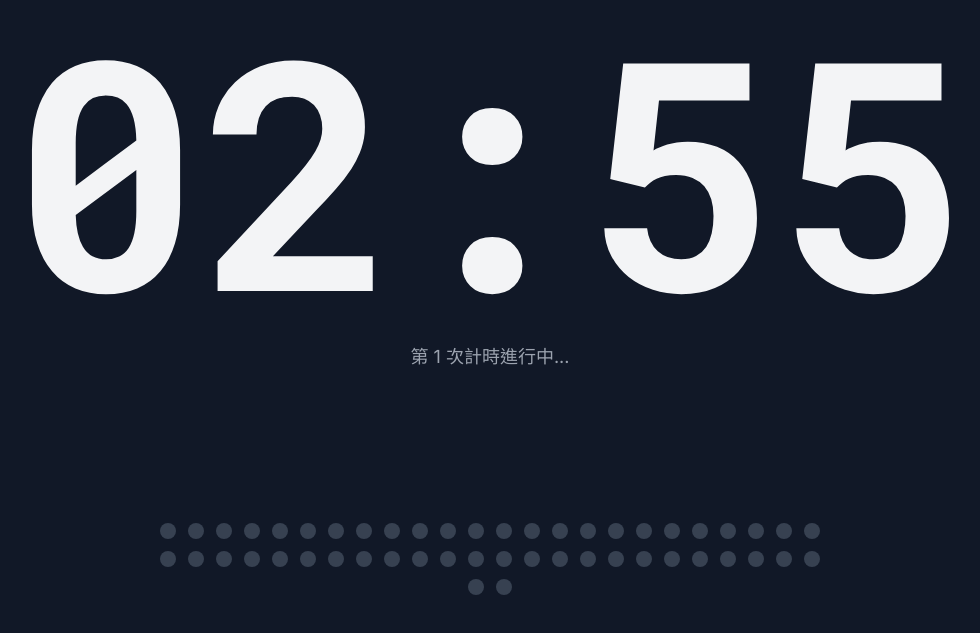
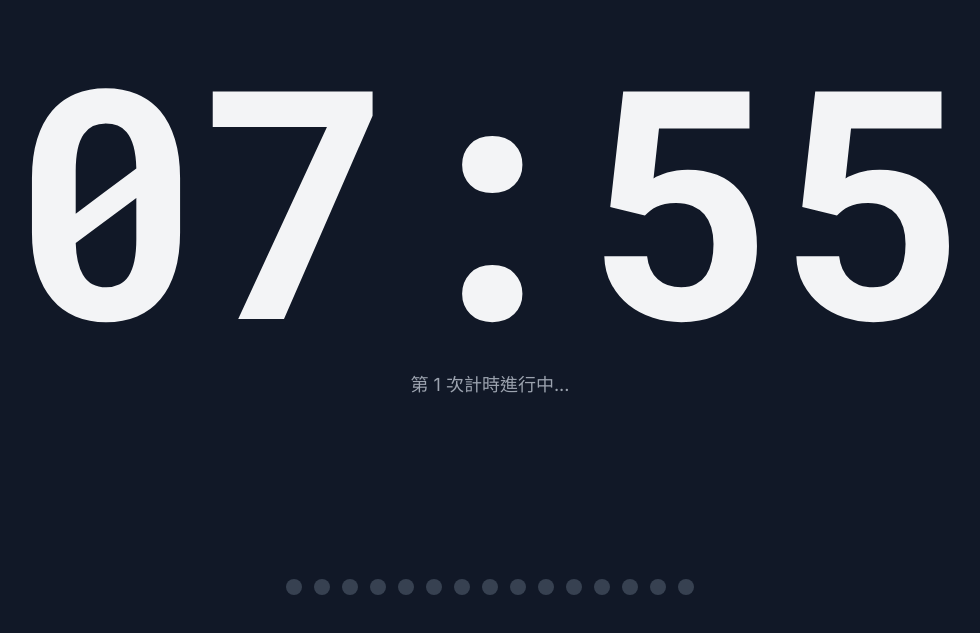
Before and after one commit to metaoaa/Clock, a plain HTML site: page index.html in a window 1280 px wide. Shown: the part 157-790 px from the top of the page, without its empty margins (150-1130 px from the left). Drawn offline with nearby package versions, Linux system fonts and the light colour scheme.

Commit message:
Update index.html

```diff
--- a/index.html
+++ b/index.html
@@ -3,7 +3,7 @@
 <head>
     <meta charset="UTF-8">
     <meta name="viewport" content="width=device-width, initial-scale=1.0">
-    <title>3分鐘計時器</title>
+    <title>8分鐘計時器</title>
     <script src="https://cdn.tailwindcss.com"></script>
     <link rel="preconnect" href="https://fonts.googleapis.com">
     <link rel="preconnect" href="https://fonts.gstatic.com" crossorigin>
@@ -33,13 +33,13 @@
     <!-- 主容器 -->
     <div class="flex flex-col items-center justify-center flex-grow w-full">
         <!-- 計時器顯示 -->
-        <div id="timer" class="font-bold text-gray-100">03:00</div>
+        <div id="timer" class="font-bold text-gray-100">08:00</div>
 
         <!-- 狀態文字 -->
         <div id="status" class="mt-4 text-lg text-gray-400 h-8"></div>
     </div>
 
-    <!-- 50個進度小圓點容器 -->
+    <!-- 15個進度小圓點容器 -->
     <div class="w-full max-w-2xl mx-auto pb-8">
         <div id="dots-container" class="flex flex-wrap justify-center gap-2 md:gap-3">
             <!-- 小圓點將由 JavaScript 動態生成 -->
@@ -48,8 +48,8 @@
 
     <script>
         // --- 設定 ---
-        const DURATION_IN_SECONDS = 3 * 60; // 每個週期的時長（3分鐘）
-        const TOTAL_DOTS = 50; // 小圓點總數
+        const DURATION_IN_SECONDS = 8 * 60; // 每個週期的時長（8分鐘）
+        const TOTAL_DOTS = 15; // 小圓點總數
 
         // --- DOM 元素 ---
         const timerDisplay = document.getElementById('timer');
@@ -131,7 +131,7 @@
                         setTimeout(startTimer, 2000); // 延遲2秒
                     } else {
                         // 所有週期都已完成
-                        statusDisplay.textContent = '恭喜！已完成全部 50 次計時。';
+                        statusDisplay.textContent = '恭喜！已完成全部 15 次計時。';
                         timerDisplay.textContent = "完成";
                     }
                 }
@@ -168,7 +168,7 @@
          * 初始化應用
          */
         function initialize() {
-            // 創建50個小圓點
+            // 創建15個小圓點
             for (let i = 0; i < TOTAL_DOTS; i++) {
                 const dot = document.createElement('div');
                 dot.classList.add('dot', 'w-3', 'h-3', 'md:w-4', 'md:h-4', 'rounded-full', 'bg-gray-700');
```
